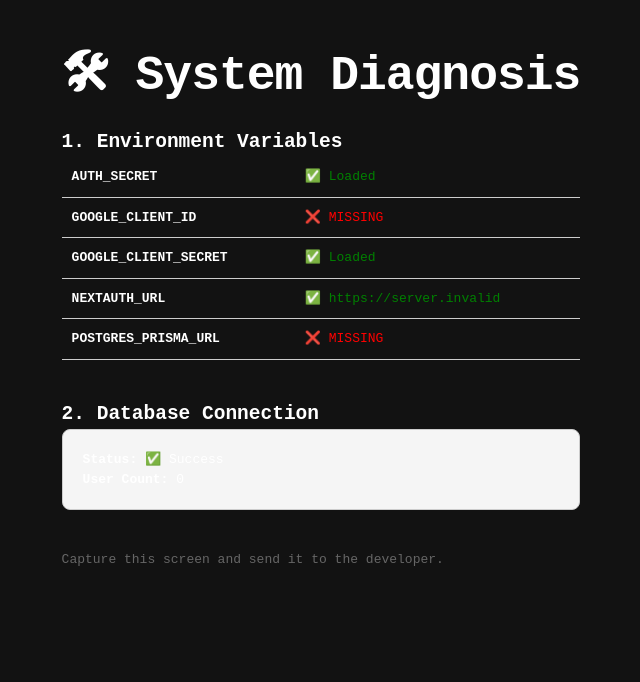
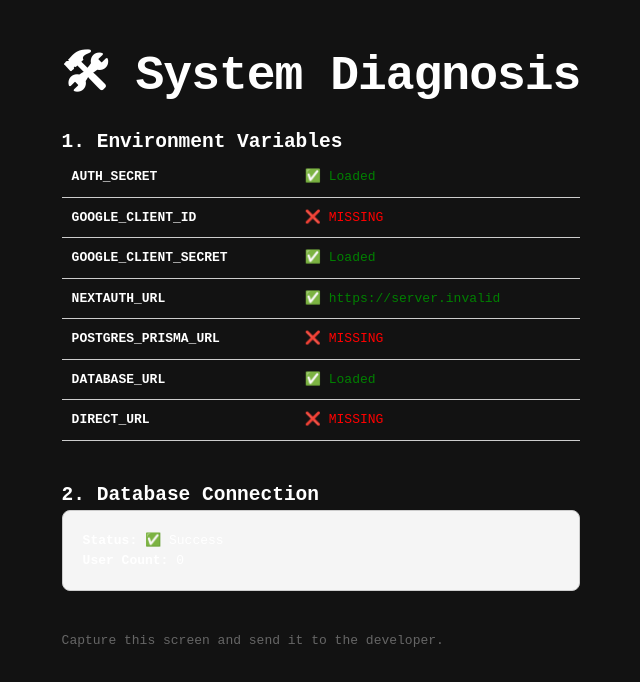
Before and after one commit to hsunp77-hub/human-text, a Next.js app: page /debug in a window 1280 px wide. Shown: the top 682 px of the page, without its empty margins (319-959 px from the left). Built offline with nearby package versions, Linux system fonts and the light colour scheme; no server answers; the database is empty.

Commit message:
Update debug page for better environment diagnosis

```diff
--- a/src/app/debug/page.tsx
+++ b/src/app/debug/page.tsx
@@ -9,6 +9,8 @@ export default async function DebugPage() {
         GOOGLE_CLIENT_SECRET: process.env.GOOGLE_CLIENT_SECRET ? "✅ Loaded" : "❌ MISSING",
         NEXTAUTH_URL: process.env.NEXTAUTH_URL ? `✅ ${process.env.NEXTAUTH_URL}` : "❌ MISSING",
         POSTGRES_PRISMA_URL: process.env.POSTGRES_PRISMA_URL ? "✅ Loaded" : "❌ MISSING",
+        DATABASE_URL: process.env.DATABASE_URL ? "✅ Loaded" : "❌ MISSING",
+        DIRECT_URL: process.env.DIRECT_URL ? "✅ Loaded" : "❌ MISSING",
     };
 
     let dbStatus = "Checking...";
```
